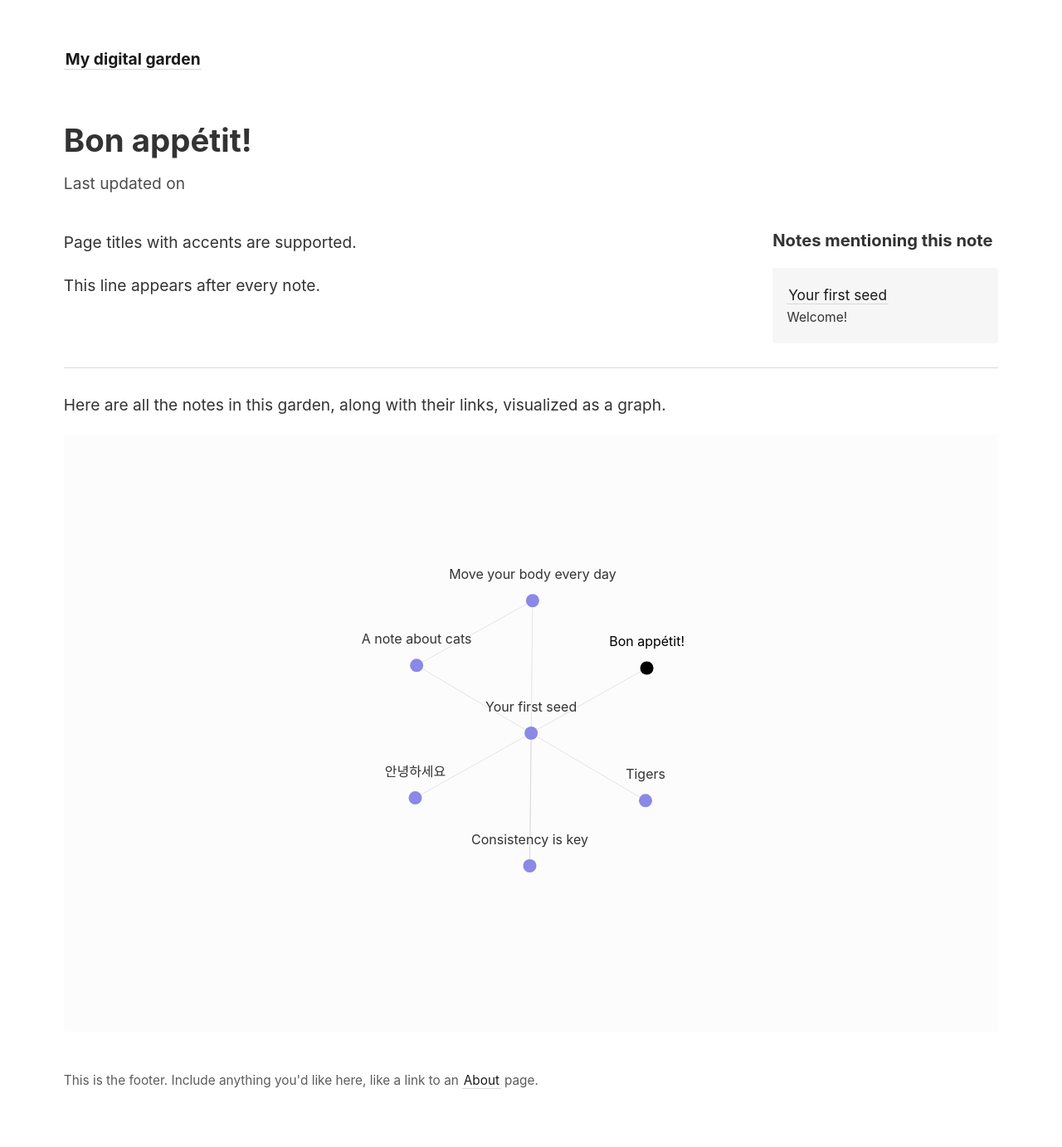
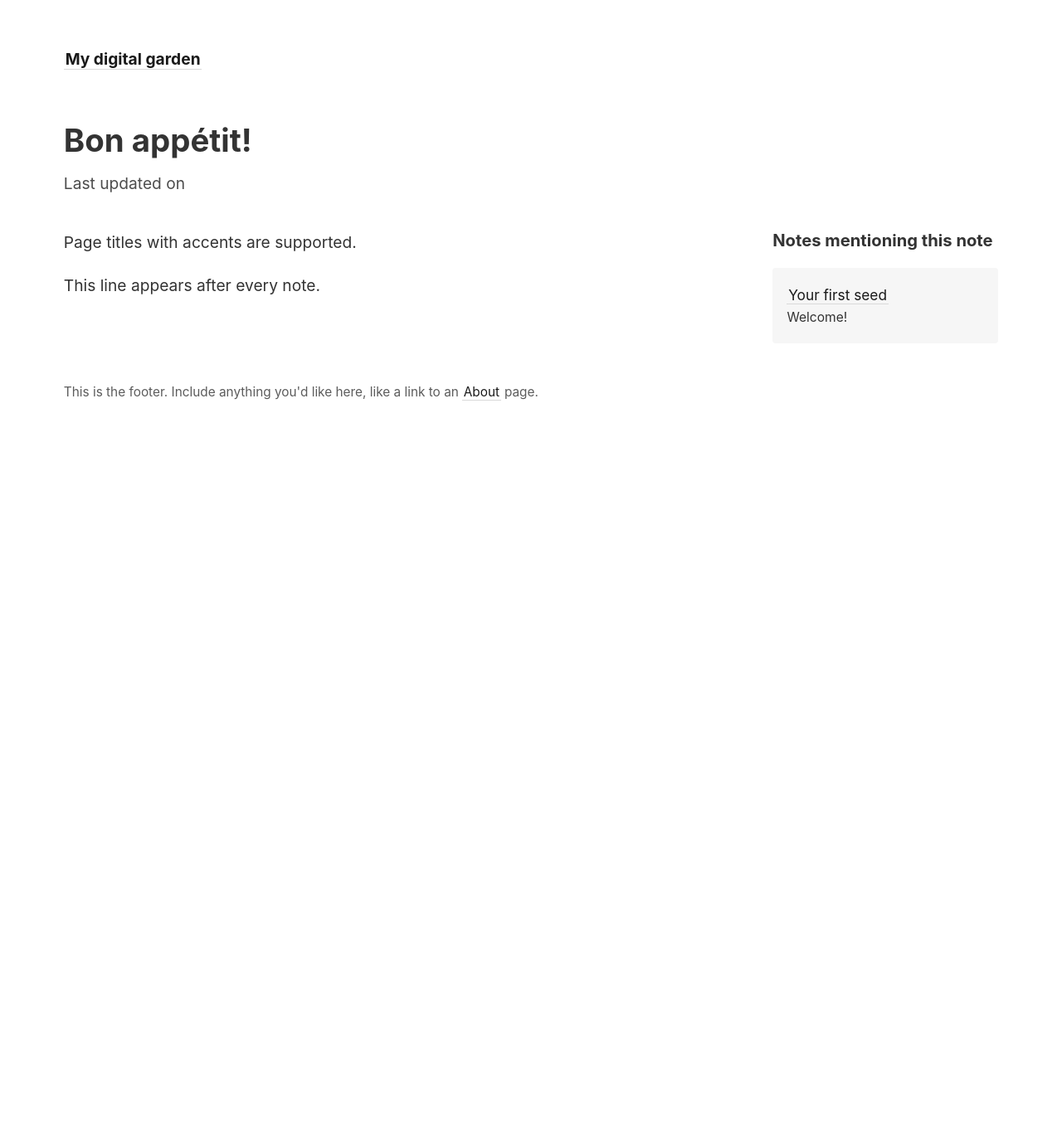
Before and after one commit to alphanerd97/garden, a Jekyll site: the page built from _notes/accents.md, in a window 1280 px wide. Shown: the whole page at 83% size. Built offline with Jekyll 4.4.1, drawn with Linux system fonts in a browser that asks for light colours; after the commit the page ends 900 px from its top, so only the background shows below that.

Commit message:
Disable the node graph so the page will deploy on Github Pages properly.

```diff
--- a/_layouts/note.html
+++ b/_layouts/note.html
@@ -39,9 +39,10 @@ layout: default
     </side>
   </div>
 </article>
-
+<!--- Commented out because this doesn't work in github pages.
 <hr>
 
 <p>Here are all the notes in this garden, along with their links, visualized as a graph.</p>
 
-{% include notes_graph.html %}
+  {% include notes_graph.html %}
+--->
```
